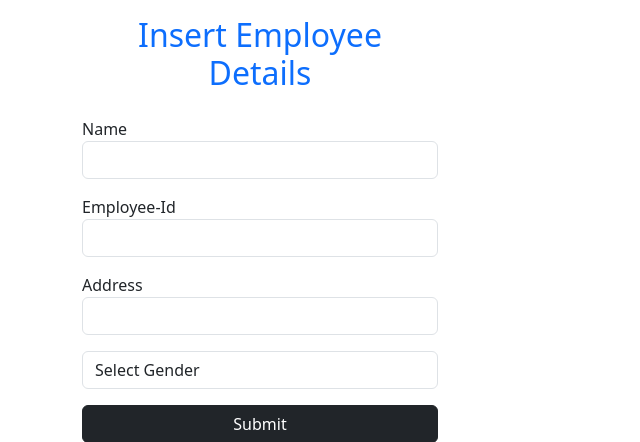
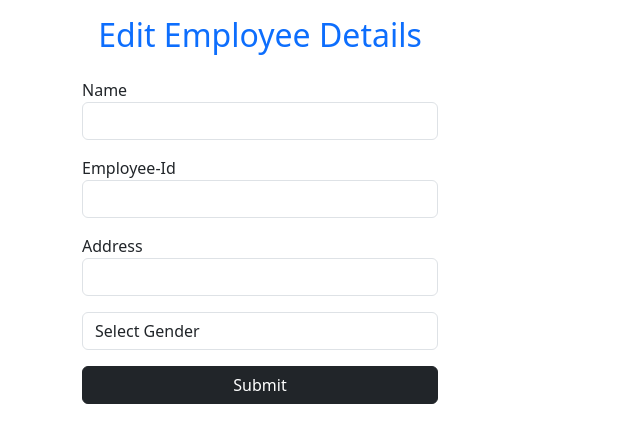
Before and after one commit to princesingla007/crud-todo-list, a Django app: template template/edit.html in a window 1280 px wide. Shown: the part 16-458 px from the top of the page, without its empty margins (0-640 px from the left). Run offline with Django 5.2, Linux system fonts and the light colour scheme; the template is opened without the code that fills it, so the values that code supplies are empty.

Commit message:
edit.html

```diff
--- a/template/edit.html
+++ b/template/edit.html
@@ -25,7 +25,7 @@
     <div class="container">
         <div class="row">
             <div class="col-md-4">
-                <h2 class="text-center text-primary p-3">Insert Employee Details</h2>
+                <h2 class="text-center text-primary p-3">Edit Employee Details</h2>
                 <form action="/update/{{d.id}}" method="post">
                     {% csrf_token %}
                     <div class="mb-3">
```
